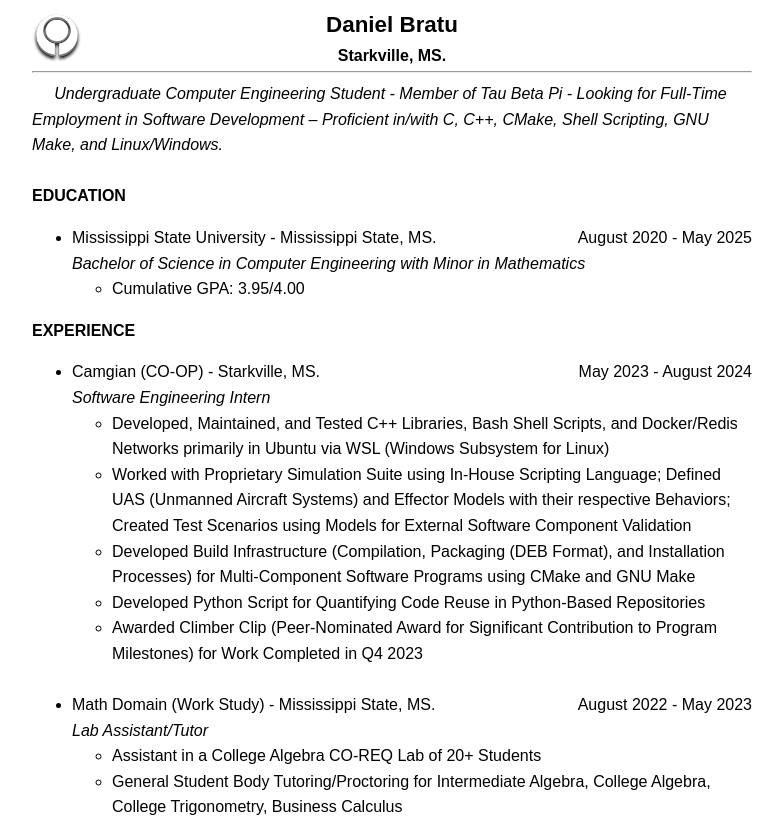
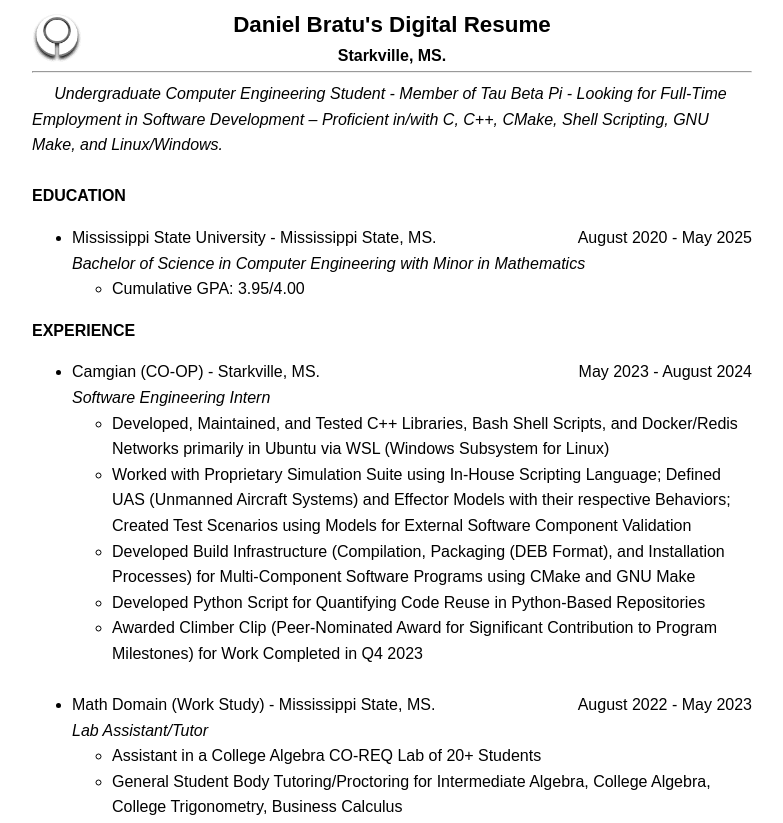
Before and after one commit to dbratu777/ece4512-demo-dab755, a plain HTML site: page index.html in a window 1280 px wide. Shown: the top 823 px of the page, without its empty margins (248-1031 px from the left). Drawn offline with Linux system fonts and the light colour scheme.

Commit message:
match header to assignment requirements

```diff
--- a/index.html
+++ b/index.html
@@ -60,7 +60,7 @@
         <div class="header">
             <img src="./resources/marathon.png" alt="Required Image">
             <div class="header-text">
-                <div class="name"> Daniel Bratu </div>
+                <div class="name"> Daniel Bratu's Digital Resume </div>
                 <div class="location"> Starkville, MS. </div>
             </div>
         </div>
```
